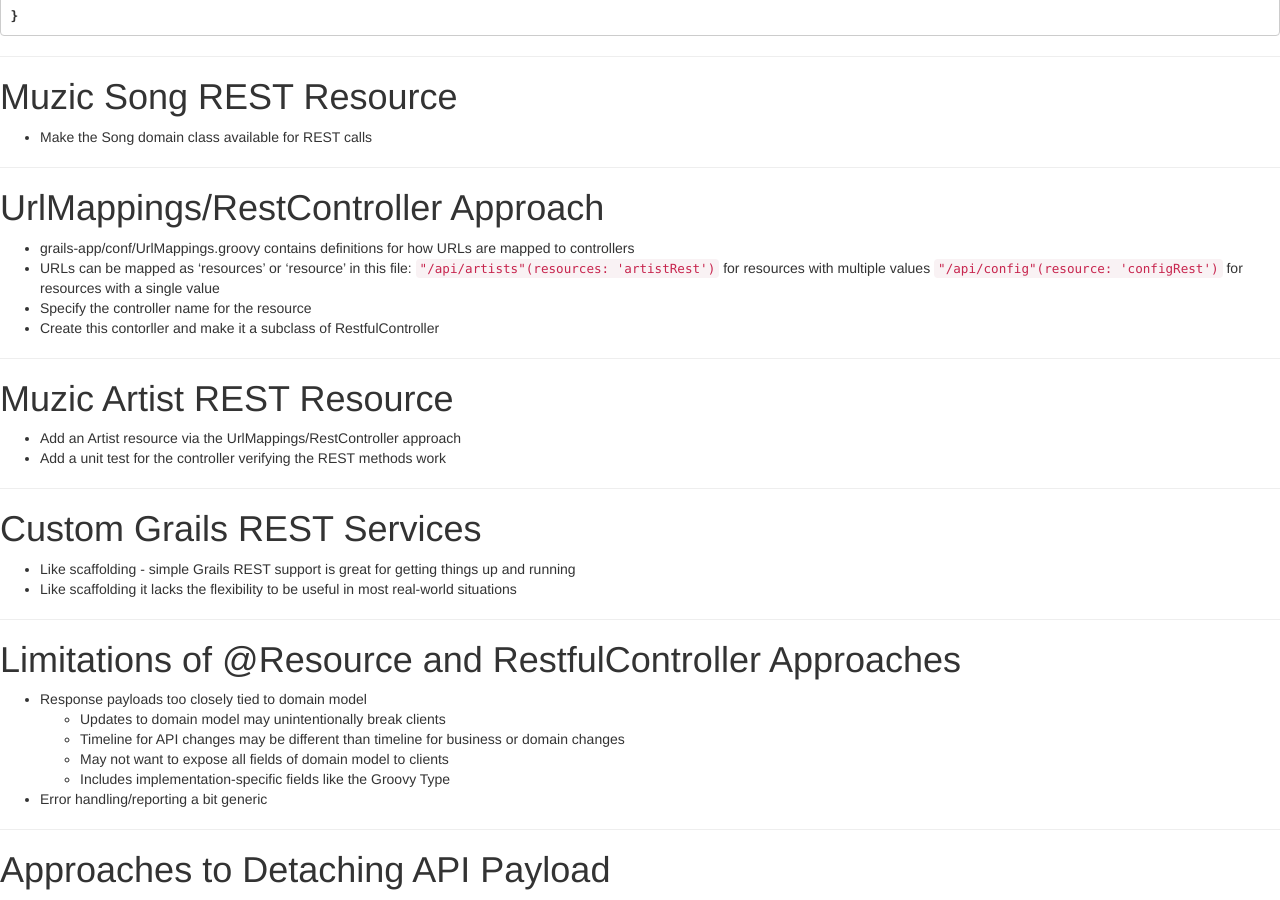
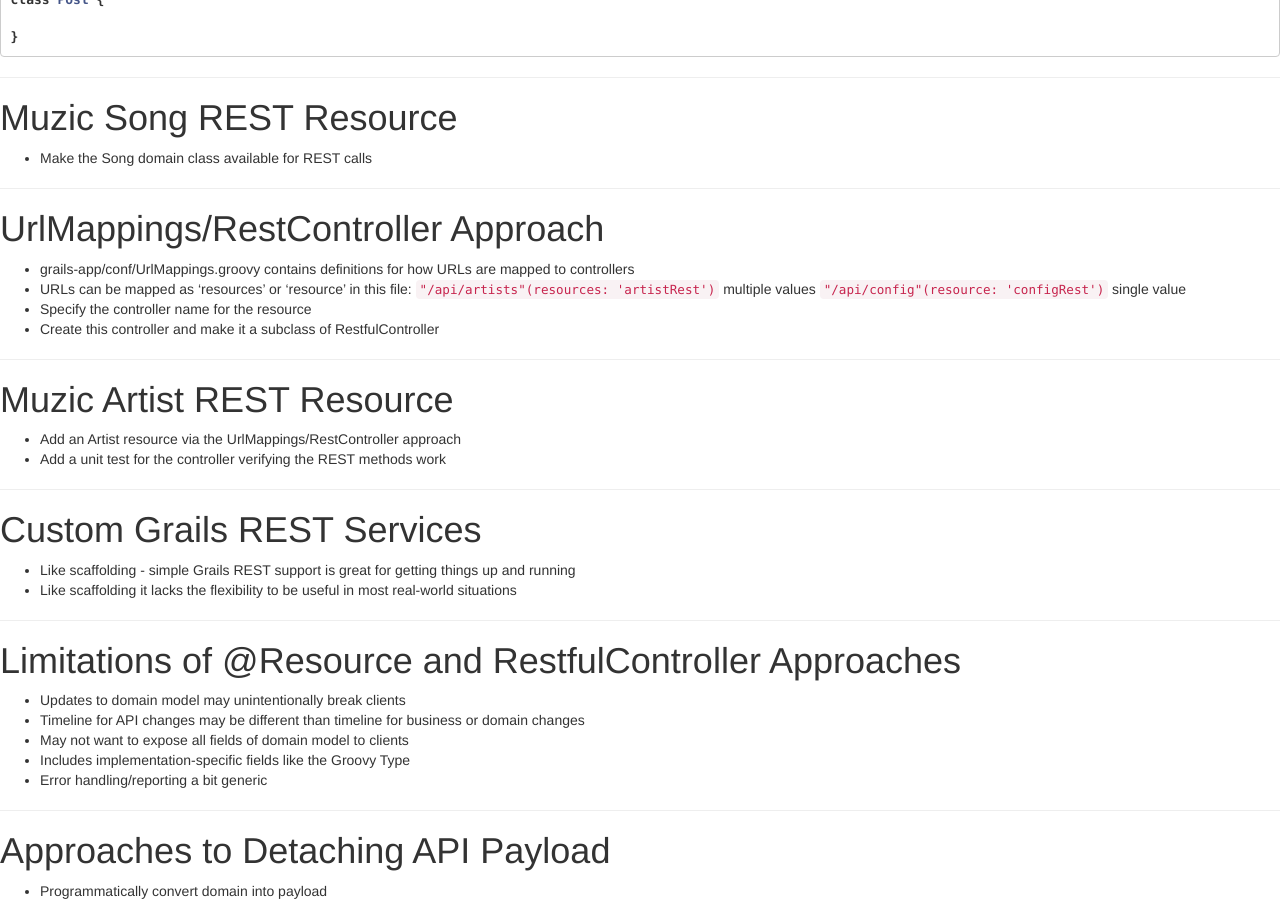
Before and after one commit to mikecalvo/mikecalvo.github.io, a Jekyll site: the page built from msse/notes/rest/index.md, in a window 1280 px wide and 900 px high, scrolled down 4309 px. Built offline with Jekyll 4.4.1, drawn with Linux system fonts in a browser that asks for light colours.

Commit message:
Fixed week 6 issues

```diff
--- a/msse/notes/rest/index.md
+++ b/msse/notes/rest/index.md
@@ -20,6 +20,7 @@
 - Began to emerge at the dawn of the century
 - Developed by the W3C Working Group and industry consortiums
 
+---
 # Elements of XML Web Services
 - Define standard request and response XML structures
 - SOAP - Simple Object Access Protocol
@@ -194,10 +195,10 @@
 # UrlMappings/RestController Approach
 - grails-app/conf/UrlMappings.groovy contains definitions for how URLs are mapped to controllers
 - URLs can be mapped as 'resources' or 'resource' in this file:
-  `"/api/artists"(resources: 'artistRest')` for resources with multiple values
-  `"/api/config"(resource: 'configRest')` for resources with a single value
+  `"/api/artists"(resources: 'artistRest')` multiple values
+  `"/api/config"(resource: 'configRest')` single value
 - Specify the controller name for the resource
-- Create this contorller and make it a subclass of RestfulController
+- Create this controller and make it a subclass of RestfulController
 
 ---
 # Muzic Artist REST Resource
@@ -211,11 +212,10 @@
 
 ---
 # Limitations of @Resource and RestfulController Approaches
-- Response payloads too closely tied to domain model
-  - Updates to domain model may unintentionally break clients
-  - Timeline for API changes may be different than timeline for business or domain  changes
-  - May not want to expose all fields of domain model to clients
-  - Includes implementation-specific fields like the Groovy Type
+- Updates to domain model may unintentionally break clients
+- Timeline for API changes may be different than timeline for business or domain  changes
+- May not want to expose all fields of domain model to clients
+- Includes implementation-specific fields like the Groovy Type
 - Error handling/reporting a bit generic
 
 ---
```
Also changed, not shown: msse/notes/security/index.md (+10 -11 lines).
